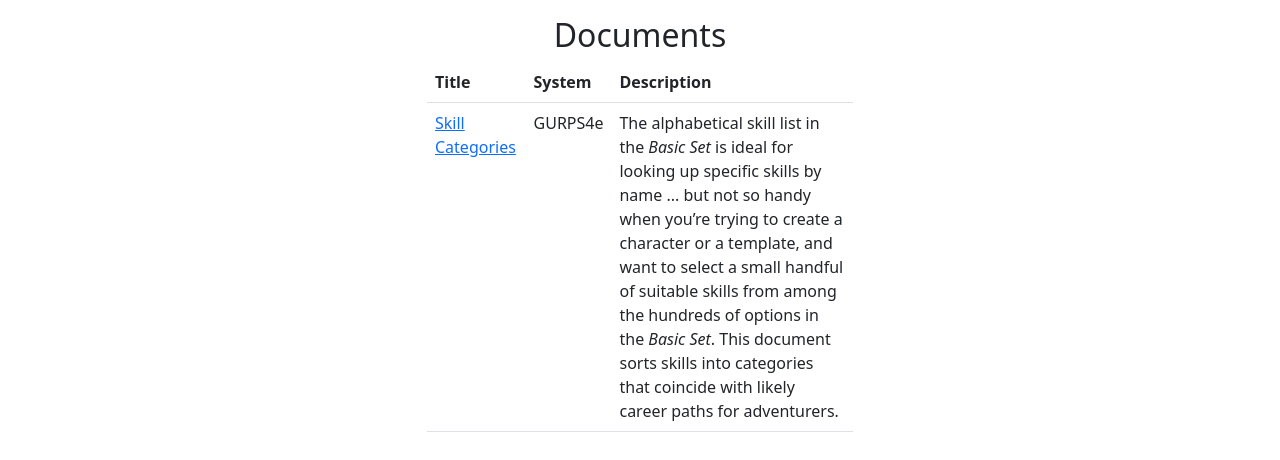
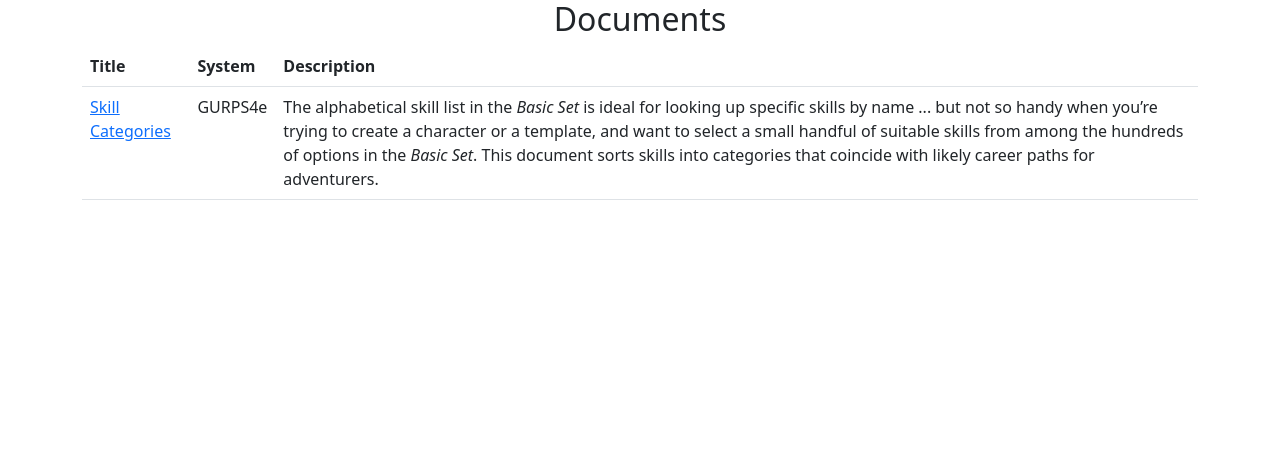
Before and after one commit to gubbins1/games, a plain HTML site: page rpg/index.html in a window 1280 px wide. Drawn offline with nearby package versions, Linux system fonts and the light colour scheme.

Commit message:
Update index.html

```diff
--- a/rpg/index.html
+++ b/rpg/index.html
@@ -6,7 +6,7 @@
     <link href="https://cdn.jsdelivr.net/npm/bootstrap@5.1.3/dist/css/bootstrap.min.css" rel="stylesheet">
 </head>
 <body>
-  <div class="container mt-3" style="width: 450px;">
+  <div class="container" style="width: 90%;">
     <h2 class="text-center">Documents</h2>
     <table class=table>
       <tr><th>Title<th>System<th>Description
```
